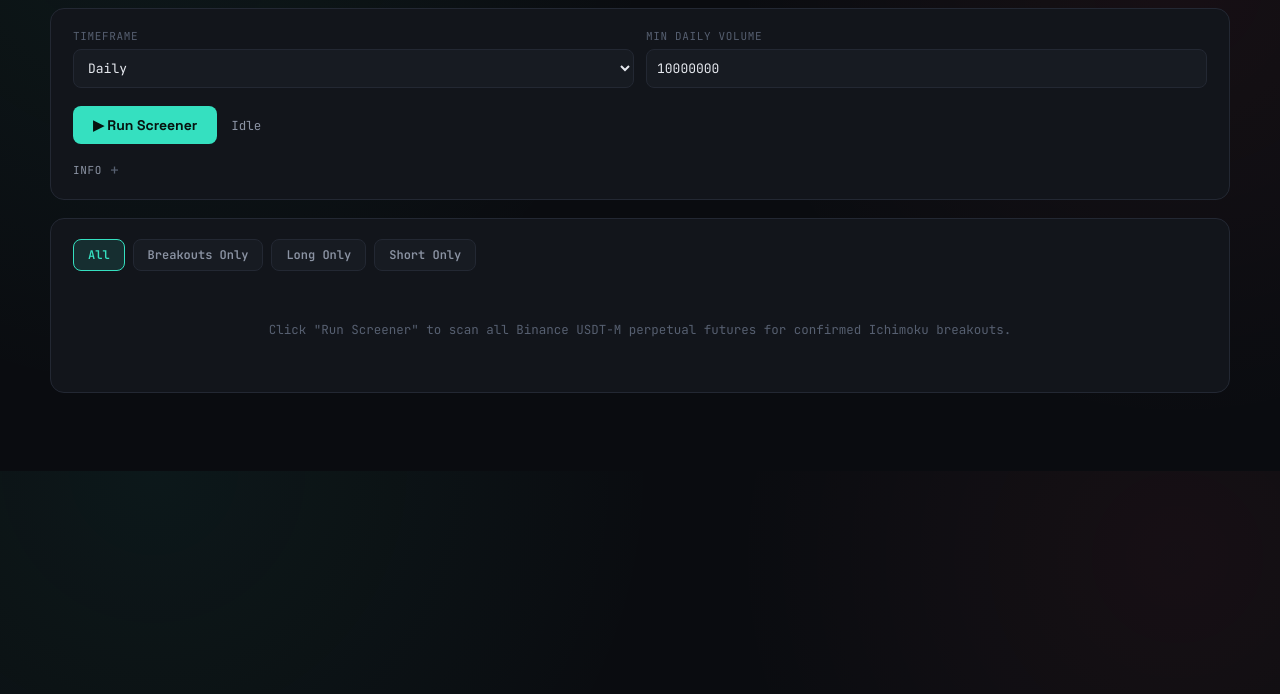
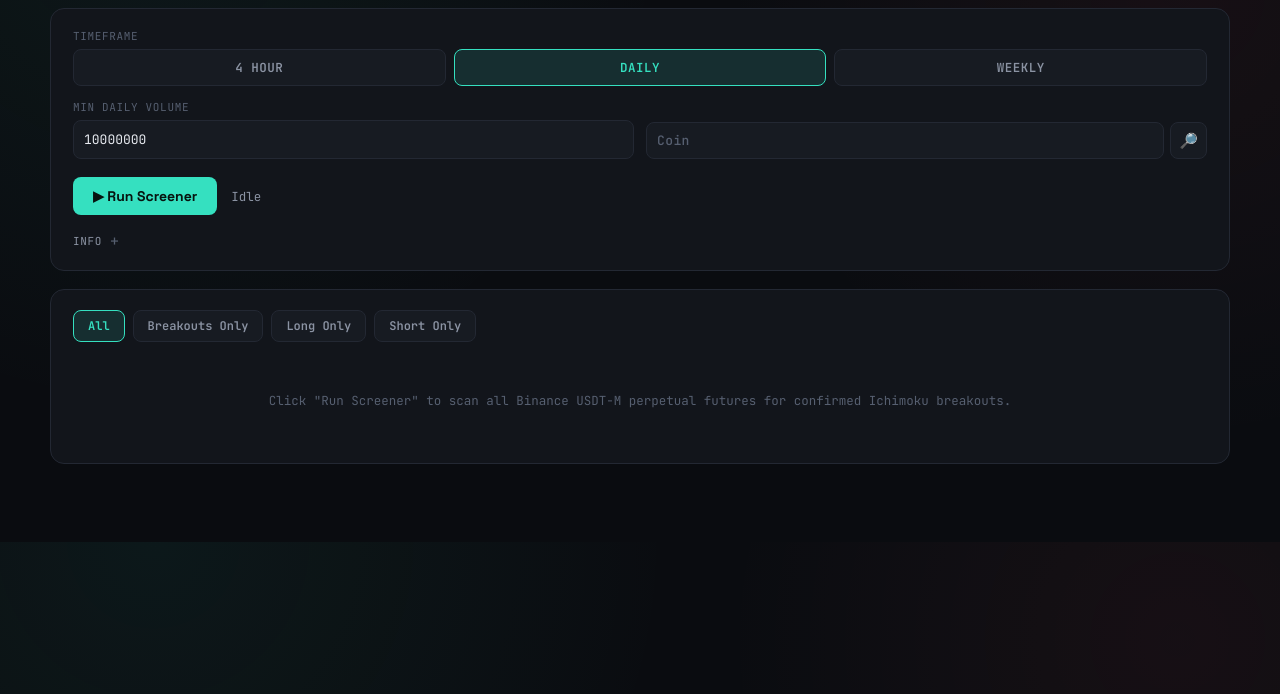
Before and after one commit to justfagame9/crypto-screener-dev, a website: page docs/screener.html in a window 1280 px wide. Shown: the part 106-800 px from the top of the page. Drawn offline with Linux system fonts and the light colour scheme.

Commit message:
updated screener

```diff
--- a/docs/screener.html
+++ b/docs/screener.html
@@ -78,7 +78,33 @@
     grid-template-columns:repeat(auto-fit,minmax(150px,1fr));
     gap:12px;
   }
-  .screener-controls{display:grid;grid-template-columns:repeat(2,minmax(0,1fr));gap:12px;align-items:end;}
+  .screener-controls{display:flex;flex-direction:column;gap:14px;}
+  .timeframe-toggle{display:grid;grid-template-columns:repeat(3,minmax(0,1fr));gap:8px;}
+  .timeframe-toggle button{
+    background:var(--panel2);
+    border:1px solid var(--border);
+    color:var(--muted);
+    font-family:var(--font-mono);
+    padding:9px 10px;
+    font-size:12.5px;
+    font-weight:600;
+    border-radius:8px;
+    cursor:pointer;
+    text-transform:uppercase;
+    letter-spacing:.04em;
+    transition:border-color .15s,color .15s,background .15s;
+  }
+  .timeframe-toggle button:hover{border-color:var(--accent);color:var(--accent);}
+  .timeframe-toggle button.active{
+    background:rgba(53,224,192,.12);
+    border-color:var(--accent);
+    color:var(--accent);
+  }
+  .volume-search-row{display:flex;gap:12px;align-items:end;flex-wrap:wrap;}
+  .volume-search-row .volume-field{flex:1;min-width:160px;margin-bottom:0;}
+  .volume-search-row .coin-search{flex:1;min-width:160px;}
+  .volume-search-row .coin-search input{width:100%;flex:1;}
+  @media(max-width:520px){.volume-search-row .coin-search{width:100%;}}
   .settings-details > summary,
   .info-details > summary{
     list-style:none;
@@ -495,10 +521,6 @@
     <div class="eyebrow"><span class="dot"></span>LIVE DATA &middot; BINANCE USDT-M FUTURES</div>
     <h1>Ichimoku Breakout Screener</h1>
   </div>
-  <div class="coin-search">
-    <input type="text" id="coinSearchInput" placeholder="Coin" maxlength="20" autocomplete="off" autocapitalize="characters" spellcheck="false">
-    <button class="coin-search-btn" id="coinSearchBtn" type="button" aria-label="Analyze coin" onclick="searchAndAnalyze()">🔎</button>
-  </div>
 </div>
 
 <div class="panel">
@@ -507,8 +529,22 @@
   <input type="hidden" id="senkouBLen" value="52">
   <input type="hidden" id="concurrency" value="8">
   <div class="screener-controls">
-    <div class="field"><label>Timeframe</label><select id="timeframe"><option value="1d" selected>Daily</option><option value="1w">Weekly</option><option value="4h">4 Hour</option></select></div>
-    <div class="field volume-field"><label id="volumeLabel">Min Daily Volume</label><input type="number" id="minVolume" value="10000000"></div>
+    <div class="field">
+      <label>Timeframe</label>
+      <select id="timeframe" style="display:none;"><option value="1d" selected>Daily</option><option value="1w">Weekly</option><option value="4h">4 Hour</option></select>
+      <div class="timeframe-toggle" id="timeframeToggle">
+        <button type="button" data-tf="4h">4 Hour</button>
+        <button type="button" data-tf="1d" class="active">Daily</button>
+        <button type="button" data-tf="1w">Weekly</button>
+      </div>
+    </div>
+    <div class="volume-search-row">
+      <div class="field volume-field"><label id="volumeLabel">Min Daily Volume</label><input type="number" id="minVolume" value="10000000"></div>
+      <div class="coin-search">
+        <input type="text" id="coinSearchInput" placeholder="Coin" maxlength="20" autocomplete="off" autocapitalize="characters" spellcheck="false">
+        <button class="coin-search-btn" id="coinSearchBtn" type="button" aria-label="Analyze coin" onclick="searchAndAnalyze()">🔎</button>
+      </div>
+    </div>
   </div>
   <div class="actions">
     <button id="runBtn" onclick="runScreener()">▶ Run Screener</button>
@@ -1051,6 +1087,18 @@ document.getElementById('timeframe').addEventListener('change', () => {
   document.getElementById('minVolume').value = timeframe === '4h' ? '1000000' : '10000000';
 });
 
+// Timeframe toggle (4H / Daily / Weekly) drives the hidden <select id="timeframe">
+// so all existing logic keyed off that element's value keeps working unchanged.
+document.getElementById('timeframeToggle').addEventListener('click', (event) => {
+  const btn = event.target.closest('button[data-tf]');
+  if(!btn) return;
+  document.querySelectorAll('#timeframeToggle button').forEach(b => b.classList.remove('active'));
+  btn.classList.add('active');
+  const timeframeSelect = document.getElementById('timeframe');
+  timeframeSelect.value = btn.dataset.tf;
+  timeframeSelect.dispatchEvent(new Event('change'));
+});
+
 // Coin search: always uppercase as typed, and normalize "ETH" / "ETHUSDT" /
 // "ETHUSDT.P" all down to the actual Binance USDT-M perpetual symbol "ETHUSDT".
 const coinSearchInput = document.getElementById('coinSearchInput');
```
Also changed, not shown: www/screener.html (+55 -7 lines).
